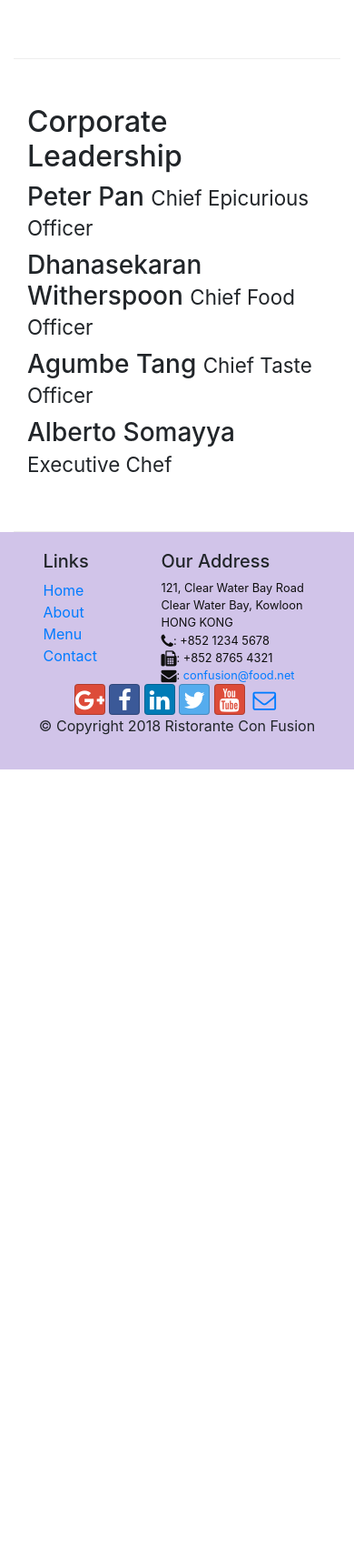
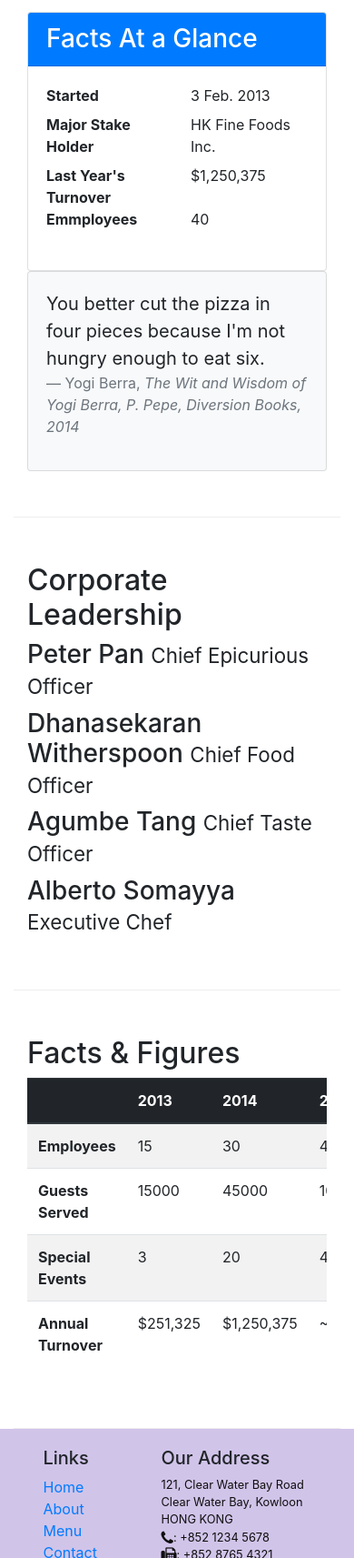
Before and after one commit to bernarth/learn-bootstrap-4, a website: page aboutus.html in a window 390 px wide. Shown: the part 1037-2750 px from the top of the page at 91% size. Before the commit the page ends 1883 px from the top, so only its background shows below. Drawn offline with nearby package versions, Linux system fonts and the light colour scheme.

Commit message:
tables and cards

```diff
--- a/aboutus.html
+++ b/aboutus.html
@@ -66,6 +66,31 @@
                 <p>The restaurant traces its humble beginnings to <em>The Frying Pan</em>, a successful chain started by our CEO, Mr. Peter Pan, that featured for the first time the world's best cuisines in a pan.</p>
             </div>
             <div class="col-12 col-sm">
+                <div class="card">
+                    <h3 class="card-header bg-primary text-white">Facts At a Glance</h3>
+                    <div class="card-body">
+                        <dl class="row">
+                            <dt class="col-6">Started</dt>
+                            <dd class="col-6">3 Feb. 2013</dd>
+                            <dt class="col-6">Major Stake Holder</dt>
+                            <dd class="col-6">HK Fine Foods Inc.</dd>
+                            <dt class="col-6">Last Year's Turnover</dt>
+                            <dd class="col-6">$1,250,375</dd>
+                            <dt class="col-6">Emmployees</dt>
+                            <dd class="col-6">40</dd>
+                        </dl>
+                    </div>
+                </div>
+            </div>
+            <div class="col-12">
+                <div class="card card-body bg-light">
+                    <blockquote class="blockquote">
+                        <p class="mb-0">You better cut the pizza in four pieces because I'm not hungry enough to eat six.</p>
+                        <footer class="blockquote-footer">Yogi Berra,
+                            <cite title="Source Title">The Wit and Wisdom of Yogi Berra, P. Pepe, Diversion Books, 2014</cite>
+                        </footer>
+                    </blockquote>
+                </div>
             </div>
         </div>
 
@@ -84,6 +109,50 @@
             </div>
        </div>
 
+       <div class="row row-content">
+            <div class="col-12 col-sm-9">
+                <h2>Facts &amp; Figures</h2>
+                <div class="table-responsive">
+                    <table class="table table-striped">
+                        <thead class="thead-dark">
+                            <tr>
+                                <th>&nbsp;</th>
+                                <th>2013</th>
+                                <th>2014</th>
+                                <th>2015</th>
+                            </tr>
+                        </thead>
+                        <tbody>
+                            <tr>
+                                <th>Employees</th>
+                                <td>15</td>
+                                <td>30</td>
+                                <td>40</td>
+                            </tr>
+                            <tr>
+                                <th>Guests Served</th>
+                                <td>15000</td>
+                                <td>45000</td>
+                                <td>100,000</td>
+                            </tr>
+                            <tr>
+                                <th>Special Events</th>
+                                <td>3</td>
+                                <td>20</td>
+                                <td>45</td>
+                            </tr>
+                            <tr>
+                                <th>Annual Turnover</th>
+                                <td>$251,325</td>
+                                <td>$1,250,375</td>
+                                <td>~$3,000,000</td>
+                            </tr>
+                        </tbody>
+                    </table>
+                </div>
+            </div>
+            <div class="col-12 col-sm-3"></div>
+        </div>
     </div>
 
     <footer class="footer">
```
